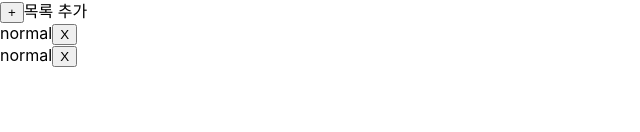
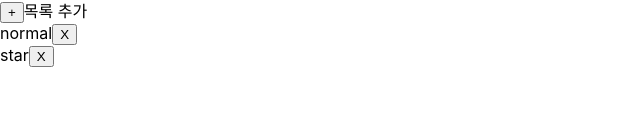
Before and after one commit to gustkdxo007/Todo-List, a React (Create React App) app: page / in a window 1280 px wide. Shown: the part 168-300 px from the top of the page, without its empty margins (0-640 px from the left). Built offline with nearby package versions, Linux system fonts and the light colour scheme.

Commit message:
category complete

```diff
--- a/src/App.js
+++ b/src/App.js
@@ -19,7 +19,8 @@ class App extends React.Component {
           title: '잠자기',
           category: 'normal',
         }
-      ]
+      ],
+      category: ['normal','star'],
     };
   }
 
@@ -44,14 +45,29 @@ class App extends React.Component {
     })
   }
 
+  delCategory = (category) => {
+    this.setState({
+      category: [...this.state.category].filter(data => data !== category)
+    })
+  }
+
+  addCategory = () => {
+    let value = prompt('추가할 Category를 입력하세요');
+    if(value) {
+      this.setState({
+        category: [...this.state.category, value]
+      })
+    }
+  }
+
   render() {
     return (
       <div>
         <Top />
         <AddTodo addTodoClick={this.addTodoClick} />
         <TodoList todos={this.state.todos} delTodo={this.delTodo} />
-        <AddCategory />
-        <CategoryList categories={this.state.todos} />
+        <AddCategory addCategory={this.addCategory} />
+        <CategoryList categories={this.state.category} delCategory={this.delCategory} />
       </div>
     )
   }
--- a/src/components/addCategory.js
+++ b/src/components/addCategory.js
@@ -1,10 +1,9 @@
 import React from 'react';
 
-const AddCategory = () => {
+const AddCategory = (props) => {
     return (
         <div>
-            <button>+</button>
-            목록 추가
+            <button onClick={props.addCategory}>+</button>목록 추가
         </div>
     );
 };
--- a/src/components/category.js
+++ b/src/components/category.js
@@ -4,7 +4,7 @@ const Category = (props) => {
     return (
         <div>
             {props.category}
-            <button>X</button>
+            <button onClick={props.delCategory.bind(this, props.category)}>X</button>
         </div>
     );
 };
--- a/src/components/categoryList.js
+++ b/src/components/categoryList.js
@@ -4,7 +4,7 @@ import Category from './category';
 const CategoryList = (props) => {
     return (
         <div>
-            {props.categories.map((category, i) => <Category key={i} category={category.category} />)}
+            {props.categories.map((category, i) => <Category key={i} category={category} delCategory={props.delCategory} />)}
         </div>
     );
 };
```
